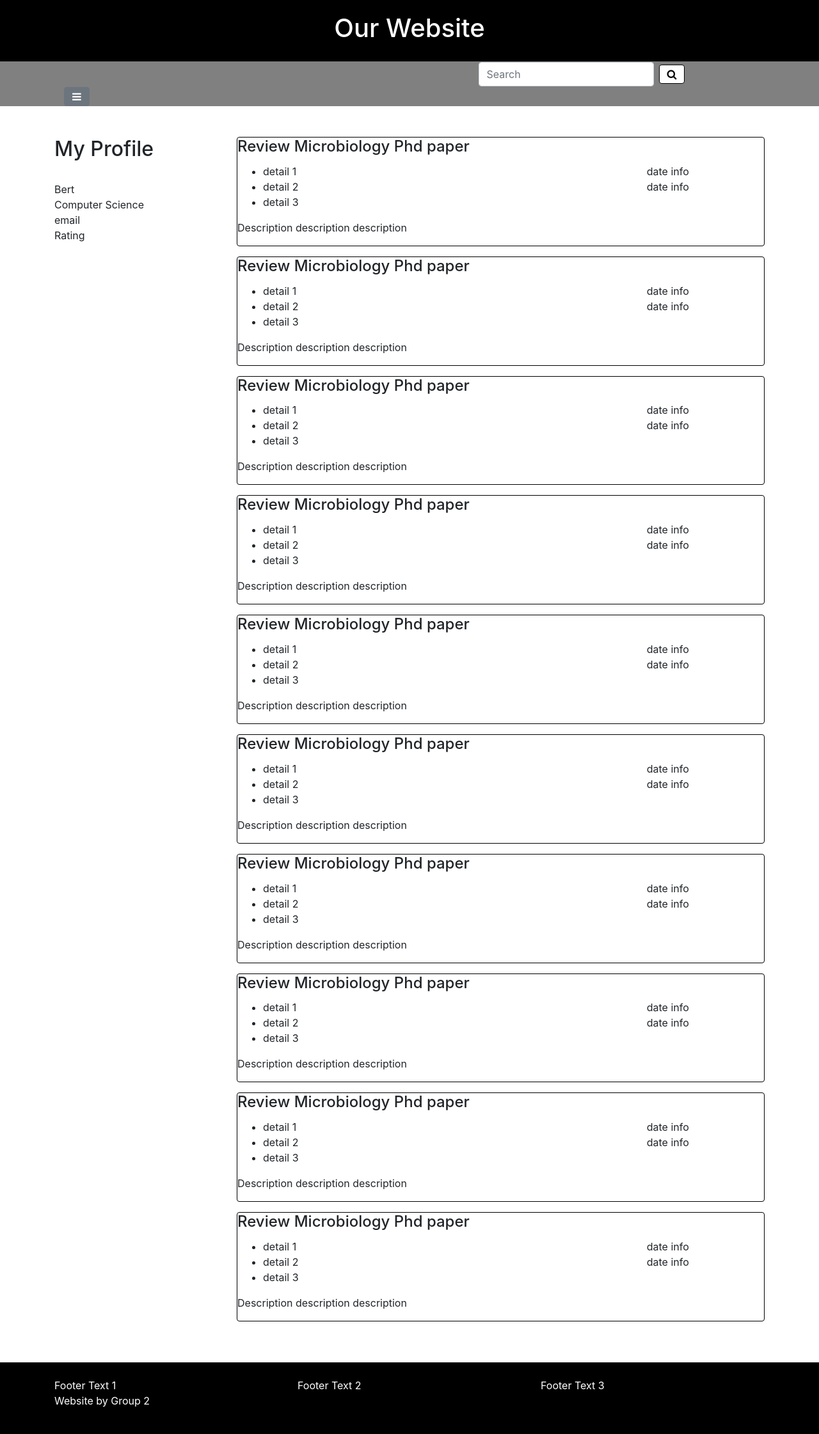
After one commit to RoryEgan/cs4014-project, a PHP site: page /CS4014_project/profile.php in a window 1280 px wide. The commit adds this page. Shown: the whole page at 64% size. Run offline with PHP 8.4, Linux system fonts and the light colour scheme; some libraries are stand-ins or nearby versions.

```diff
--- a/assets/sass/style.scss
+++ b/assets/sass/style.scss
@@ -17,3 +17,9 @@
   }
 
 }
+
+.task-card {
+
+  border-color: #000;
+
+}
--- a/css/style.css
+++ b/css/style.css
@@ -111,3 +111,7 @@ footer {
 .input-field input {
   display: none;
 }
+
+.task-card {
+  border-color: #000;
+}
--- a/css/style.min.css
+++ b/css/style.min.css
@@ -1 +1 @@
-.btn-outline-success{cursor:pointer;color:#000;background-color:#fff;border-color:#000}#go-top{background-color:rgba(0,0,0,.58);color:#fff;text-align:center;border:.1rem solid #000;position:fixed;bottom:3.75rem;right:1.25rem;padding:.625rem;display:none}#go-top .go-top-text{font-size:1.125rem}.navbar{width:100%;text-transform:uppercase;font-size:1.3125rem;padding:0}.navbar-nav{flex-direction:column}.navbar-inverse .navbar-nav>.active>a,.navbar-inverse .navbar-nav>.active>a:focus,.navbar-inverse .navbar-nav>.active>a:hover{color:#fff;padding-right:.85rem}header.banner{padding:1.25rem 0 1.25rem 0;width:100%;text-align:center;background-color:#000}.header-heading{color:#fff}.navbar-static-top{background-color:grey;transition:.7s}.nav-justified>li{float:none}.fixed-top{background-color:#000;transition:.7s}.dropdown-menu{position:absolute;top:100%;right:0;left:inherit}footer{background-color:#000;color:#fff}.panel-heading i{float:right}.accordion a{color:inherit}.accordion a :hover{text-decoration:none}.accordion .card-header i.togglestate{display:inline-block;-webkit-transform:rotate(-90deg);-moz-transform:rotate(-90deg);-ms-transform:rotate(-90deg);-o-transform:rotate(-90deg);transform:rotate(-90deg)}.accordion .card-header a.collapsed i.togglestate{display:inline-block;-webkit-transform:rotate(0);-moz-transform:rotate(0);-ms-transform:rotate(0);-o-transform:rotate(0);transform:rotate(0)}.login-form{color:#fff}.input-field input{display:none}
+.btn-outline-success{cursor:pointer;color:#000;background-color:#fff;border-color:#000}#go-top{background-color:rgba(0,0,0,.58);color:#fff;text-align:center;border:.1rem solid #000;position:fixed;bottom:3.75rem;right:1.25rem;padding:.625rem;display:none}#go-top .go-top-text{font-size:1.125rem}.navbar{width:100%;text-transform:uppercase;font-size:1.3125rem;padding:0}.navbar-nav{flex-direction:column}.navbar-inverse .navbar-nav>.active>a,.navbar-inverse .navbar-nav>.active>a:focus,.navbar-inverse .navbar-nav>.active>a:hover{color:#fff;padding-right:.85rem}header.banner{padding:1.25rem 0 1.25rem 0;width:100%;text-align:center;background-color:#000}.header-heading{color:#fff}.navbar-static-top{background-color:grey;transition:.7s}.nav-justified>li{float:none}.fixed-top{background-color:#000;transition:.7s}.dropdown-menu{position:absolute;top:100%;right:0;left:inherit}footer{background-color:#000;color:#fff}.panel-heading i{float:right}.accordion a{color:inherit}.accordion a :hover{text-decoration:none}.accordion .card-header i.togglestate{display:inline-block;-webkit-transform:rotate(-90deg);-moz-transform:rotate(-90deg);-ms-transform:rotate(-90deg);-o-transform:rotate(-90deg);transform:rotate(-90deg)}.accordion .card-header a.collapsed i.togglestate{display:inline-block;-webkit-transform:rotate(0);-moz-transform:rotate(0);-ms-transform:rotate(0);-o-transform:rotate(0);transform:rotate(0)}.login-form{color:#fff}.input-field input{display:none}.task-card{border-color:#000}
--- a/includes/head.php
+++ b/includes/head.php
@@ -4,6 +4,6 @@
   <meta name="viewport" content="width=device-width, initial-scale=1">
   <link href="bower_components/bootstrap/dist/css/bootstrap.min.css" rel="stylesheet">
   <link href="bower_components/font-awesome/css/font-awesome.min.css" rel="stylesheet">
-  <link href="css/style.min.css" rel="stylesheet">
+  <link href="css/style.css" rel="stylesheet">
   <title>CS 4014 Project</title>
 </head>
--- /dev/null
+++ b/includes/partial/task.php
@@ -0,0 +1,23 @@
+<div class="card task-card mb-3">
+  <div class="card-block">
+    <h4 class="card-title">
+      Review Microbiology Phd paper
+    </h4>
+    <div class="card-text">
+      <div class="row">
+        <div class="col-md-6">
+          <ul>
+            <li>detail 1</li>
+            <li>detail 2</li>
+            <li>detail 3</li>
+          </ul>
+        </div>
+        <div class="col-md-3 offset-md-3">
+          date info
+          <br>date info
+        </div>
+      </div>
+      <p>Description description description</p>
+    </div>
+  </div>
+</div>
--- /dev/null
+++ b/profile.php
@@ -0,0 +1,20 @@
+<?php include('includes/head.php');?>
+<?php include('includes/header.php');?>
+<div class="container">
+  <div class="row my-5">
+      <div class="col-md-3">
+        <h2>My Profile</h2>
+        <br>Bert
+        <br>Computer Science
+        <br>email
+        <br>Rating
+      </div>
+      <div class="col-md-9">
+        <?php
+          for ($i = 1; $i <= 10; $i++) {
+            include('includes/partial/task.php');
+          }?>
+      </div>
+  </div>
+</div>
+<?php include('includes/footer.php') ?>
```
